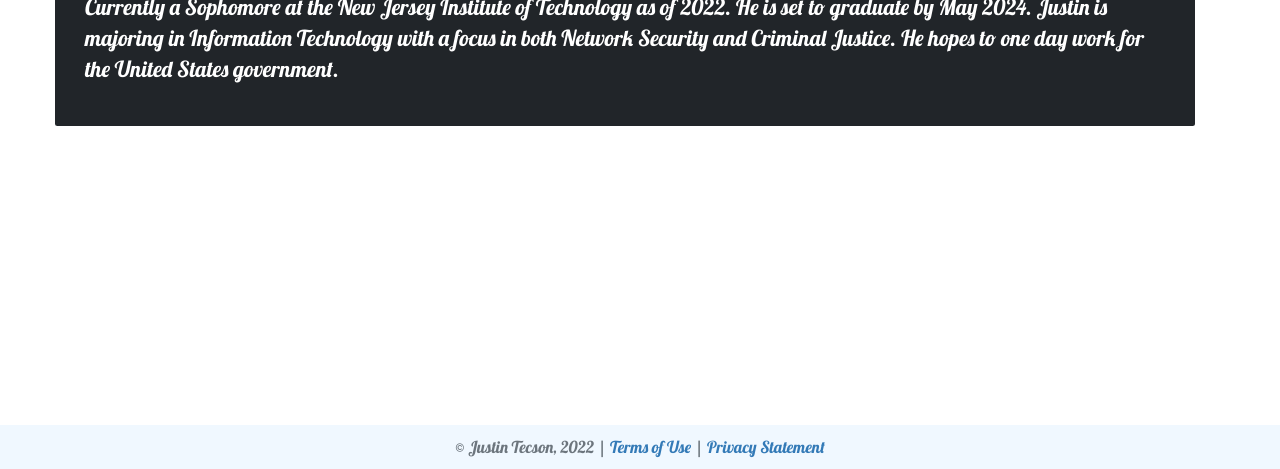
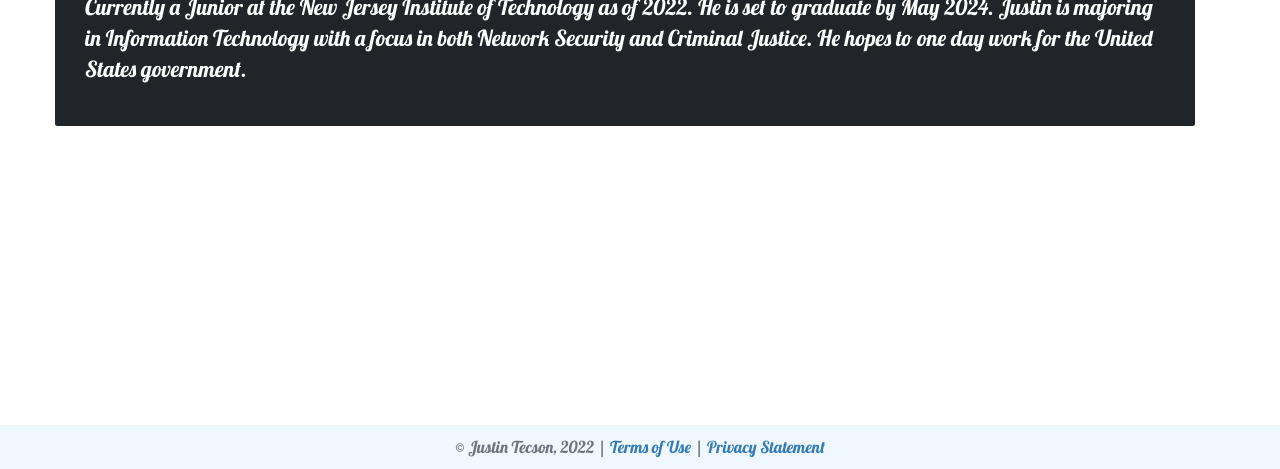
Before and after one commit to JustinTecson/P4, a plain HTML site: page about.html in a window 1280 px wide. Shown: the part 331-800 px from the top of the page. Drawn offline with nearby package versions, Linux system fonts and the light colour scheme.

Commit message:
Updated about me to reflect level of schooling

```diff
--- a/about.html
+++ b/about.html
@@ -76,7 +76,7 @@ body {
 				<center><h2>Welcome to the About Me Section!</h2></center>
 				<div class="mt-4 p-5 bg-dark text-white rounded">
 					<h1>Justin Tecson is...</h1>
-					<p>Currently a Sophomore at the New Jersey Institute of Technology as of 2022. He is set to graduate by May 2024. Justin
+					<p>Currently a Junior at the New Jersey Institute of Technology as of 2022. He is set to graduate by May 2024. Justin
 					is majoring in Information Technology with a focus in both Network Security and Criminal Justice. He hopes to one day work for the
 					United States government.</p>
 				</div>
```
